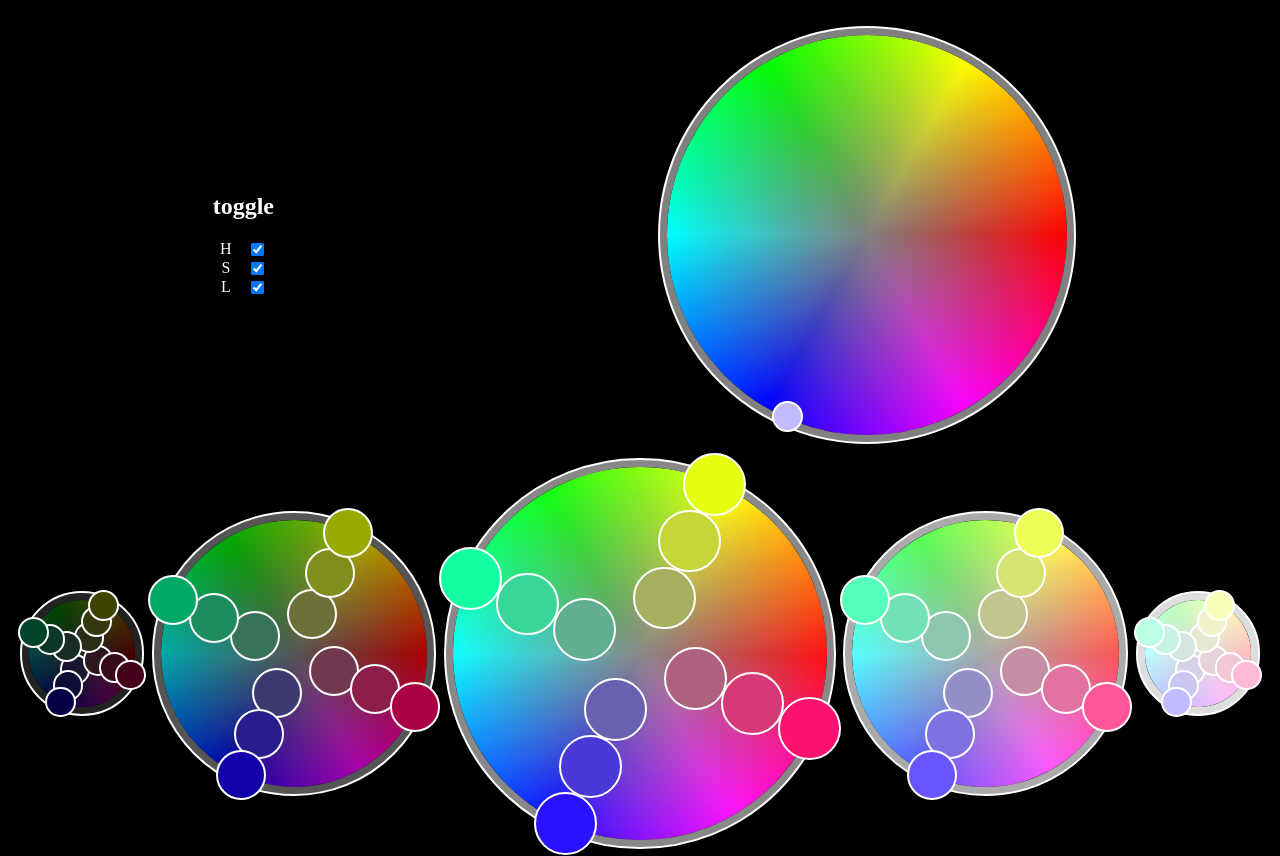
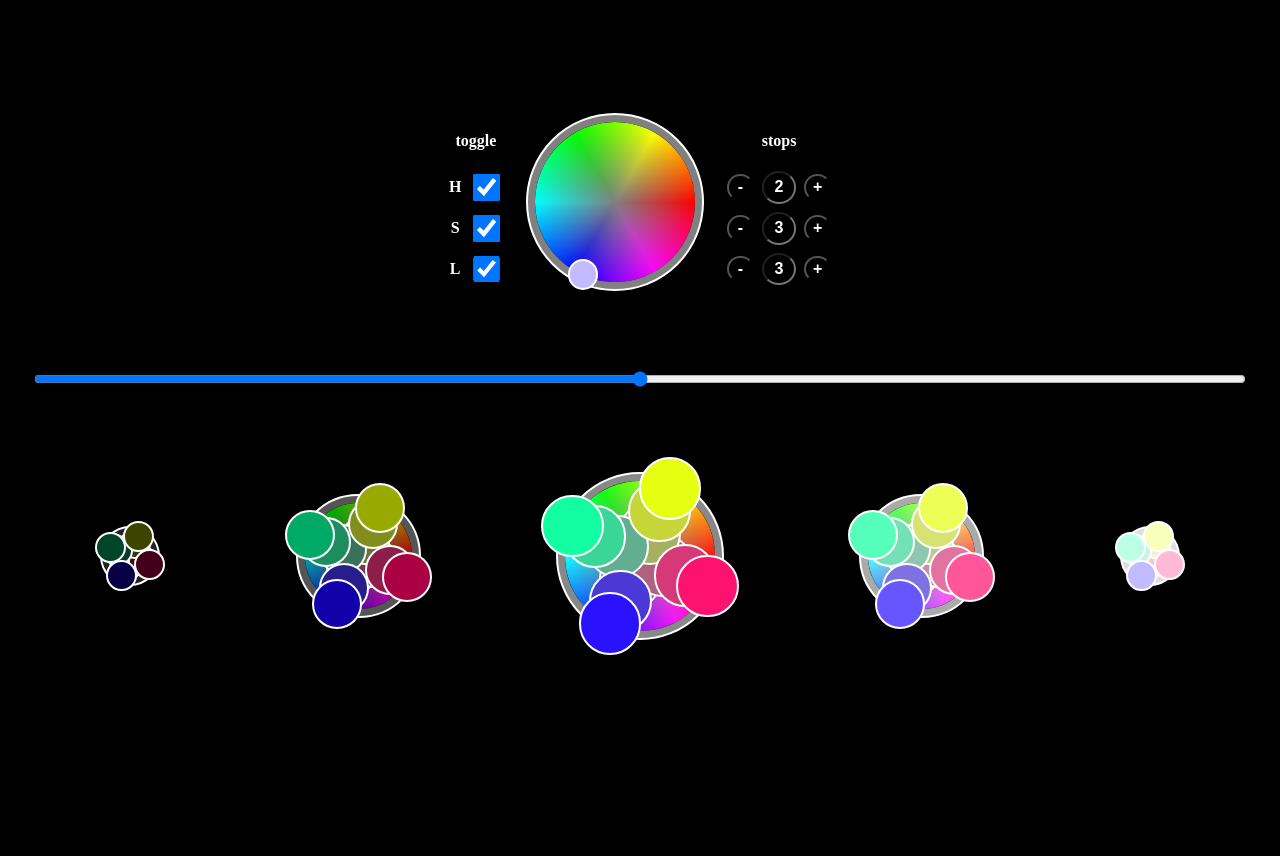
Before and after one commit to aama012026/js-basic-task4, a plain HTML site: page index.html in a window 1280 px wide. Shown: the part 61-917 px from the top of the page. After the commit the page ends 800 px from the top, so only its background shows below. Drawn offline with Linux system fonts and the light colour scheme.

Commit message:
Halfways connected inputs to render. Improved layout moderately

```diff
--- a/app.js
+++ b/app.js
@@ -2,6 +2,29 @@ const originWheel = document.getElementById('origin-wheel');
 const toneWheelBox = document.getElementById('tone-wheel-box');
 
 const dotRadius = 4;
+
+const inputs = {
+	hue: {
+		checkbox: document.getElementById('enable-hue'),
+		stops: document.getElementById('hue-stops'),
+		decreaseBtn: document.getElementById('decrease-hue'),
+		increaseBtn: document.getElementById('increase-hue')
+	},
+	saturation: {
+		checkbox: document.getElementById('enable-saturation'),
+		stops: document.getElementById('saturation-stops'),
+		decreaseBtn: document.getElementById('decrease-saturation'),
+		increaseBtn: document.getElementById('increase-saturation')
+	},
+	lightness: {
+		checkbox: document.getElementById('enable-lightness'),
+		stops: document.getElementById('lightness-stops'),
+		decreaseBtn: document.getElementById('decrease-lightness'),
+		increaseBtn: document.getElementById('increase-lightness')
+	}
+}
+
+
 
 let hueStops = 4;
 let saturationStops = 3;
@@ -24,6 +47,7 @@ const colors = {
 	lightnessPoints: []
 };
 
+// getting and rendering selected color
 originWheel.addEventListener('mousedown', (e) => {
 	isDragging = true;
 	updateUserDot(e);
@@ -52,9 +76,9 @@ function updateUserDot(e) {
 }
 
 function generateColorComponents() {
-	colors.hues = getHueShifts(usercolor.h, hueStops);
-	colors.saturationLevels = getSaturationLevels(usercolor.s, saturationStops);
-	colors.lightnessPoints = getLightnessPoints(usercolor.l, lightnessStops);
+	colors.hues = getHueShifts(usercolor.h, inputs.hue.checkbox.checked ? hueStops : 1);
+	colors.saturationLevels = getSaturationLevels(usercolor.s, inputs.saturation.checkbox.checked ? saturationStops : 1);
+	colors.lightnessPoints = getLightnessPoints(usercolor.l, inputs.hue.checkbox.checked ? lightnessStops : 1);
 }
 
 function getHueShifts(inputHue, stops) {
@@ -162,9 +186,7 @@ function getBipolarFromNormalizedRatio(n) { return n * 2 - 1 }
 function getPercentFromRatio(n) { return n * 100 }
 function getPercentFromNormalizedBipolar(n) { return (n + 1) * 50 }
 
-console.log(usercolor);
 generateColorComponents();
-console.log(colors);
 
 function render() {
 	let toneWheels = toneWheelBox.querySelectorAll('.tone-wheel');
--- a/index.html
+++ b/index.html
@@ -12,19 +12,71 @@
 <body>
 	<h1>HSL explorer</h1>
 	<main>
-		<div class="flex-h">
-			<div class="grid-2c">
+		<div class="balanced-flex fill-long centered">
+			<div class="grid-2c centered">
 				<h2>toggle</h2>
 				<label for="enable-hue">H</label>
-				<input id="enable-hue" name="enable-hue" type="checkbox" checked>
+				<input id="enable-hue" name="enable-hue"
+					type="checkbox" checked
+				>
 				<label for="enable-saturation">S</label>
-				<input id="enable-saturation" name="enable-saturation" type="checkbox" checked>
+				<input id="enable-saturation" name="enable-saturation"
+					type="checkbox" checked
+				>
 				<label for="enable-lightness">L</label>
-				<input id="enable-lightness" name="enable-lightness" type="checkbox" checked>
+				<input id="enable-lightness" name="enable-lightness"
+					type="checkbox" checked
+				>
 			</div>
 			<span id="origin-wheel" class="circle tone-wheel"></span>
+			<div class="grid-3c centered">
+				<h2>stops</h2>
+
+				<button id="decrease-hue" aria-label="Decrease hue stops"
+					aria-controls="hue-stops">-
+				</button>
+				<input id="hue-stops" inputmode="numeric"
+					pattern="-?[0-9]*" role="spinbutton"
+					aria-label="Hue stops" aria-valuemin="1"
+					aria-valuemax="100" aria-valuenow="2" value="2"
+				>
+				<button id="increase-hue" aria-label="Increase hue stops"
+					aria-controls="hue-stops">+
+				</button>
+
+				<button id="decrease-saturation"
+					aria-label="Decrease saturation stops"
+					aria-controls="saturation-stops">-
+				</button>
+				<input id="saturation-stops" inputmode="numeric"
+					pattern="-?[0-9]*" role="spinbutton"
+					aria-label="Saturation stops" aria-valuemin="1"
+					aria-valuemax="10" aria-valuenow="3" value="3"
+				>
+				<button id="increase-saturation"
+					aria-label="Increase saturation stops"
+					aria-controls="saturation-stops">+
+				</button>
+
+				<button id="decrease-lightness"
+					aria-label="Decrease lightness stops"
+					aria-controls="lightness-stops">-
+				</button>
+				<input id="lightness-stops" inputmode="numeric"
+					pattern="-?[0-9]*" role="spinbutton"
+					aria-label="Lightness stops" aria-valuemin="1"
+					aria-valuemax="10" aria-valuenow="3" value="3"
+				>
+				<button id="increase-lightness"
+					aria-label="Increase lightness stops"
+					aria-controls="lightness-stops">+
+				</button>
+			</div>
 		</div>
-		<div id="tone-wheel-box" class="flex-h"></div>
+		<input class="fill-long" id="input-color-lightness" type="range"
+			min="-1" max="1" step="any" value="0"
+		>
+		<div id="tone-wheel-box" class="balanced-flex fill-long"></div>
 	</main>
 </body>
 </html>
--- a/view.css
+++ b/view.css
@@ -8,22 +8,30 @@
 			hsl(360 100 var(--lightness)));
 	--saturation-overlay: radial-gradient(hsl(none 0 var(--lightness)), transparent);
 	--saturation-outline-weight: 0.5rem;
-	--circle-radius: 25rem;
+	--circle-radius: 20%;
 }
 
 body {
+	min-height: 100dvh;
+	min-width: 100dvw;
 	margin: 0;
 	padding: 0;
+
+	display: flex;
+	flex-direction: column;
+
 	color: white;
 	background: black;
+}
+
+main {
+	flex: 1;
 }
 
 .circle {
 	width: var(--circle-radius);
 	aspect-ratio: 1 / 1;
 	border-radius: 50%;
-
-
 }
 
 .tone-wheel {
@@ -55,21 +63,111 @@ body {
 	}
 }
 
-.flex-h {
-	box-sizing: border-box;
-	padding: 1rem;
-	width: 100vw;
+input[type=checkbox], input[inputmode=numeric], button {
+	color: white;
+	background: none;
+	font-size: 1rem;
+	font-weight: 600;
+	text-align: center;
+	border-radius: 50%;
+	width: 3ch;
+	aspect-ratio: 1/1;
+}
+
+.balanced-flex {
+	& > * {
+		margin: 1rem;
+	}
 	display: flex;
 	align-items: center;
 	justify-content: space-around;
 }
 
+.centered {
+	place-items: center;
+	justify-content: center;
+
+}
+
 .grid-2c {
 	display: grid;
 	grid-template-columns: auto auto;
+	gap: 0.5rem;
+
+	font-weight: 600;
+
 	& :first-child {
 		grid-column: span 2;
 	}
-	align-items: center;
-	justify-items: center;
 }
+
+.grid-3c {
+	display: grid;
+	grid-template-columns: auto auto auto;
+	gap: 0.5rem;
+
+	& :first-child {
+		grid-column: span 3;
+	}
+}
+
+h2 {
+	font-size: 1rem;
+	font-weight: 600;
+}
+
+label {
+	font-size: 1rem;
+}
+
+@media (orientation: landscape) {
+	:root {
+		--circle-radius: 20vh;
+	}
+
+	main {
+		padding: 1rem 2rem;
+		display: grid;
+		grid: 1fr auto 1fr / 1fr;
+	}
+
+	.fill-long {
+		height: auto;
+		flex-direction: row;
+	}
+
+	.fill-short{
+		width: auto;
+		height: 100%;
+		flex-direction: column;
+	}
+}
+
+@media (orientation: portrait) {
+	:root {
+		--circle-radius: 50%;
+	}
+
+	main {
+		padding: 2rem 1rem;
+		display: grid;
+		grid: 1fr / 1fr auto 1fr;
+	}
+
+	.fill-long {
+		width: auto;
+		height: 100%;
+		flex-direction: column;
+	}
+
+	.fill-short {
+		width: 100%;
+		height: auto;
+		flex-direction: row;
+	}
+
+	input[type=range] {
+		writing-mode: vertical-lr;
+		direction: rtl;
+	}
+}
```
